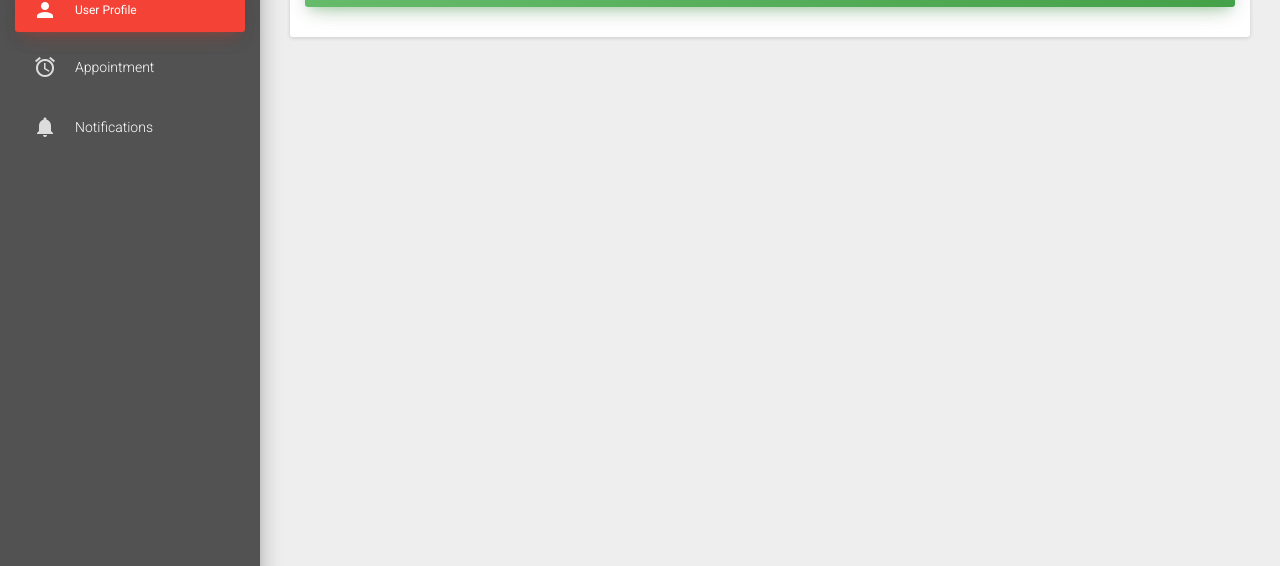
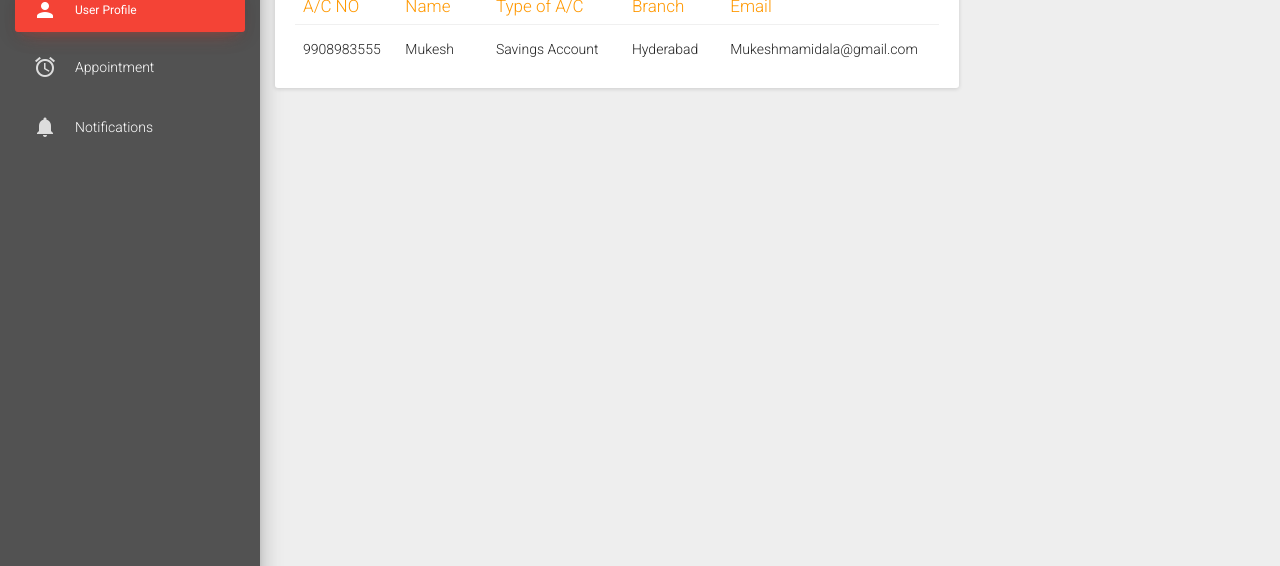
Before and after one commit to laxmandileep/DBS_HACK_TEAM_35, a plain HTML site: page profile.html in a window 1280 px wide. Shown: the part 160-726 px from the top of the page. Drawn offline with Linux system fonts and the light colour scheme; no server answers.

Commit message:
profile  html update

```diff
--- a/profile.html
+++ b/profile.html
@@ -126,9 +126,94 @@
 	</div>
 	</div>
 
+		  <div class="md-layout-item md-medium-size-100 md-xsmall-size-100 md-size-70">
+		  <div class="md-card md-theme-default">
+		  <div class="md-card-header" data-background-color="green">
+		  <h4 class="title">Profile</h4>
 
+		  </div>
+		  <div class="md-card-content">
+		  <div>
+		  <div class="md-content md-table md-theme-default" table-header-color="orange">
+		  <div class="md-content md-table-content md-scrollbar md-theme-default">
 
+		 <table>
+		  <thead>
+		  <tr>
+		  <th class="md-table-head"><div class="md-table-head-container md-ripple md-disabled">
+		  <div class="md-table-head-label">
 
+      A/C NO
+
+      </div>
+	  </div>
+	  </th>
+	  <th class="md-table-head">
+	  <div class="md-table-head-container md-ripple md-disabled">
+	  <div class="md-table-head-label">
+
+      Name
+
+      </div>
+	  </div>
+	  </th>
+	  <th class="md-table-head">
+	  <div class="md-table-head-container md-ripple md-disabled">
+	  <div class="md-table-head-label">
+
+     Type of A/C
+
+      </div>
+	  </div>
+	  </th>
+	  <th class="md-table-head">
+	  <div class="md-table-head-container md-ripple md-disabled">
+	  <div class="md-table-head-label">
+
+      Branch
+
+      </div>
+	  </div>
+	  </th>
+	  <th class="md-table-head">
+	  <div class="md-table-head-container md-ripple md-disabled">
+	  <div class="md-table-head-label">
+
+      Email
+
+      </div>
+	  </div>
+	  </th>
+	  </tr>
+	  </thead>
+	  <tbody>
+	  <tr class="md-table-row">
+	  <td class="md-table-cell">
+	  <div class="md-table-cell-container">9908983555</div>
+	  </td>
+	  <td class="md-table-cell">
+	  <div class="md-table-cell-container">Mukesh</div>
+	  </td>
+	  <td class="md-table-cell">
+	  <div class="md-table-cell-container">Savings Account</div>
+	  </td>
+	  <td class="md-table-cell">
+	  <div class="md-table-cell-container">Hyderabad</div>
+	  </td>
+	  <td class="md-table-cell">
+	  <div class="md-table-cell-container">Mukeshmamidala@gmail.com</div>
+	  </td>
+	  </tr>
+	  </tbody>
+	  </table>
+	  </div>
+	  </div>
+	  </div>
+	  </div>
+	  </div>
+	  </div>
+
+<!--
 <div class="content">
 <div class="md-layout">
 <div class="md-layout-item">
@@ -148,7 +233,7 @@
  </div>
  </div>
 
-
+ -->
 
 
 	  </div>
```
Also changed, not shown: ppt/user profile with data.png (added).
